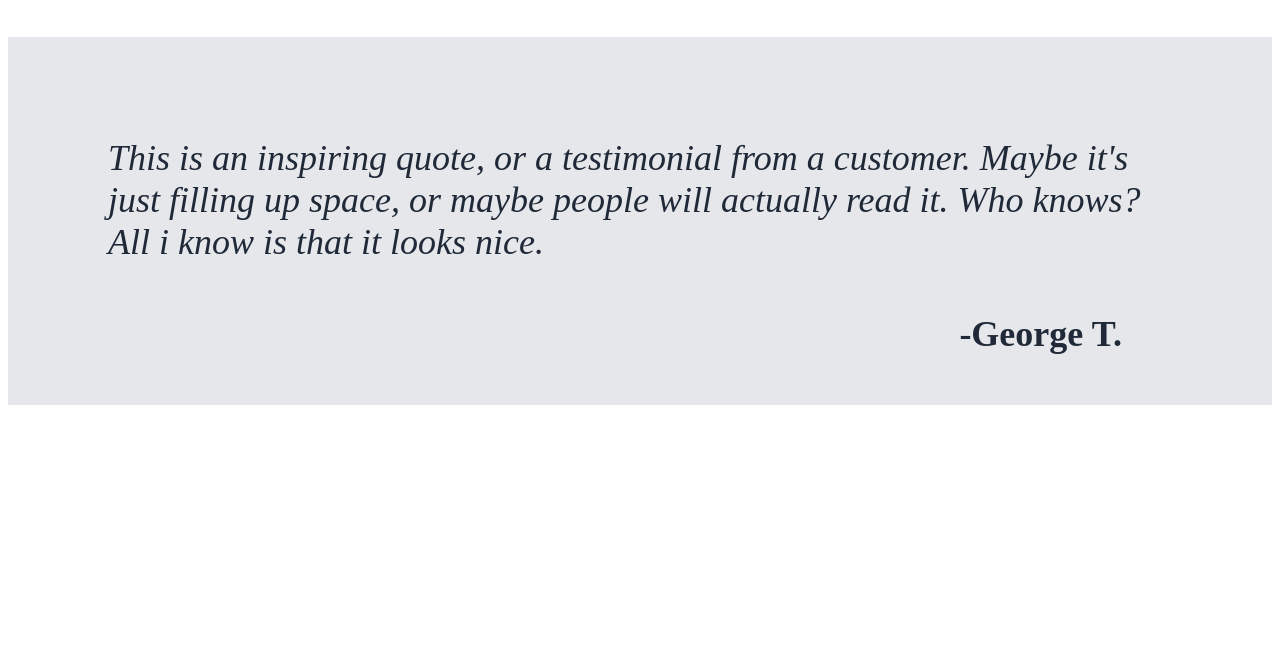
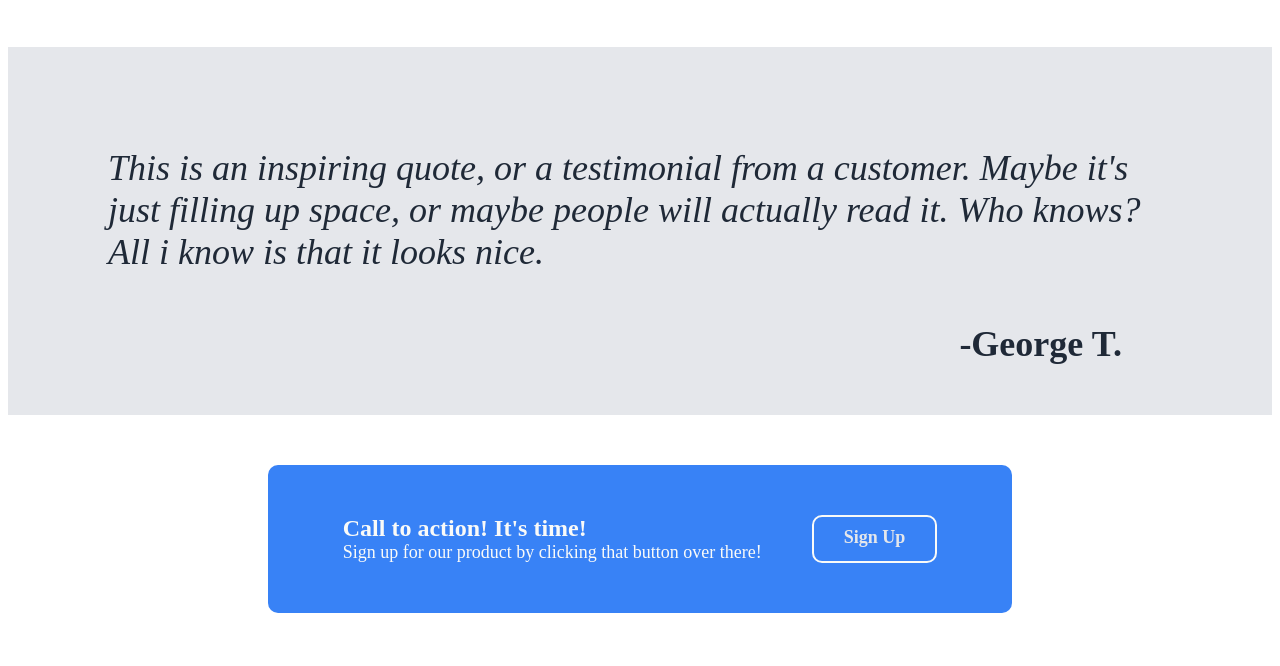
Before and after one commit to Gconnect3/odin-landingpage, a plain HTML site: page index.html in a window 1280 px wide. Shown: the part 780-1446 px from the top of the page. Before the commit the page ends 1193 px from the top, so only its background shows below. Drawn offline with Linux system fonts and the light colour scheme.

Commit message:
added section 4 modal, styled button to have border

```diff
--- a/css/style.css
+++ b/css/style.css
@@ -20,6 +20,7 @@ body {
  .signup-button a {
      margin-left: 20px;
      margin-right: 20px;
+     padding: 5px;
  }
 
 .logo {
@@ -138,3 +139,30 @@ margin-top: 50px;
     margin-right: 100px;
     color: #1f2937;
 }
+
+.section4 {
+    display: flex;
+    justify-content: center;
+    align-items: center;
+    padding: 50px 150px ;
+}
+
+.modal {
+    display: flex;
+    background-color: #3882f6;
+    padding: 50px 75px;
+    border-radius: 10px;
+    color: #f9faf8;
+    gap: 50px;
+    flex-wrap: wrap;
+    font-size: 18px;
+}
+
+.modal .signup-button {
+    border: 2px solid #f9faf8
+}
+
+.modal-hero {
+    font-size: 24px;
+    font-weight: bold;
+}
--- a/index.html
+++ b/index.html
@@ -52,7 +52,16 @@
         <div class="quote">This is an inspiring quote, or a testimonial from a customer. Maybe it's just filling up space, or maybe people will actually read it. Who knows? All i know is that it looks nice.</div>
         <div class="signature"> -George T.</div>
     </div>
+    <div class="section4">
+        <div class="modal">
+            <div>
+                <div class="modal-hero">Call to action! It's time!</div>
+                <div class="modal-text">Sign up for our product by clicking that button over there!</div>
+            </div>
+            <div class="signup-button"><a href="#">Sign Up</a></div>
+        </div>
 
+    </div>
 
 </body>
 </html>
```
